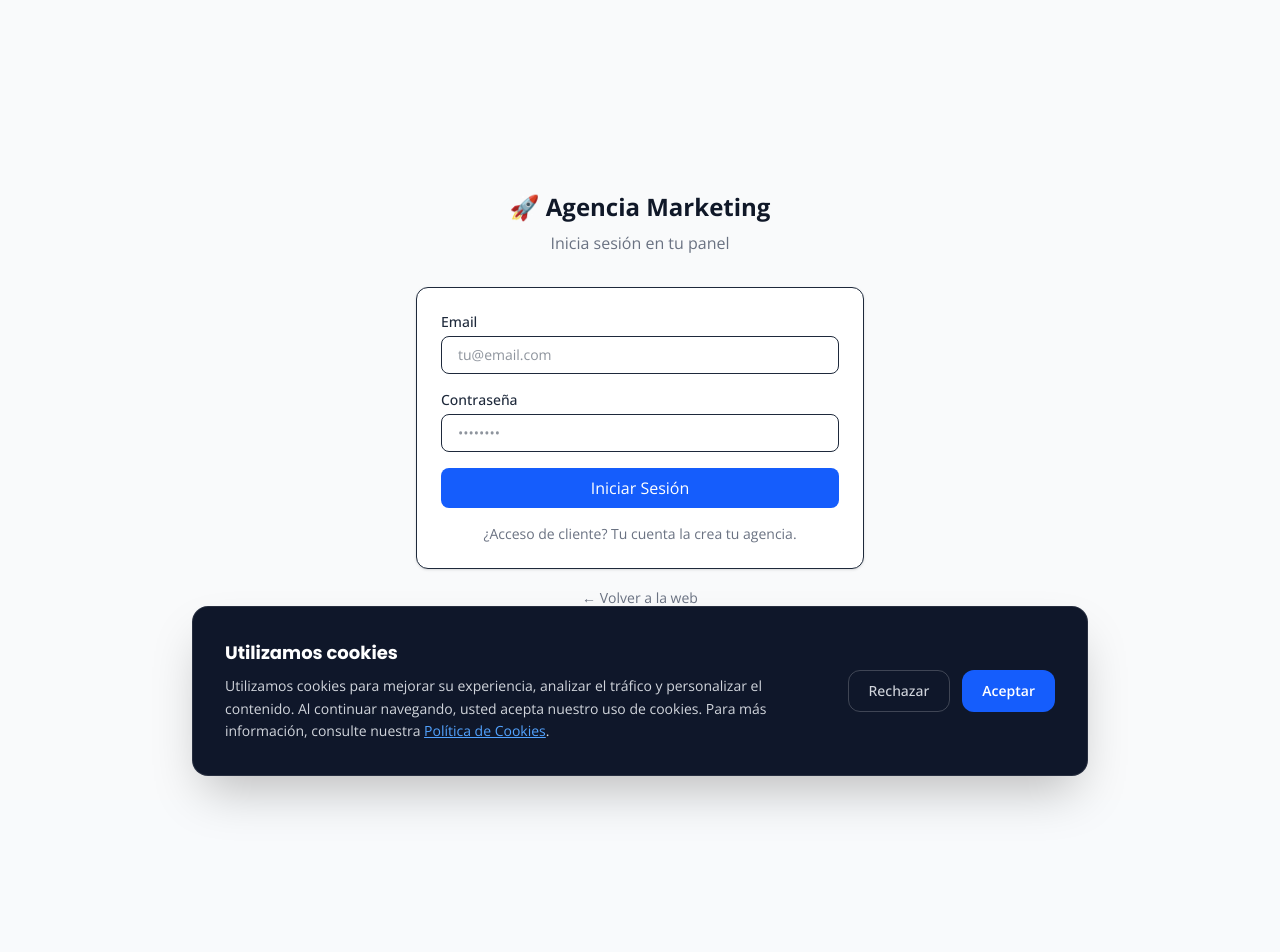
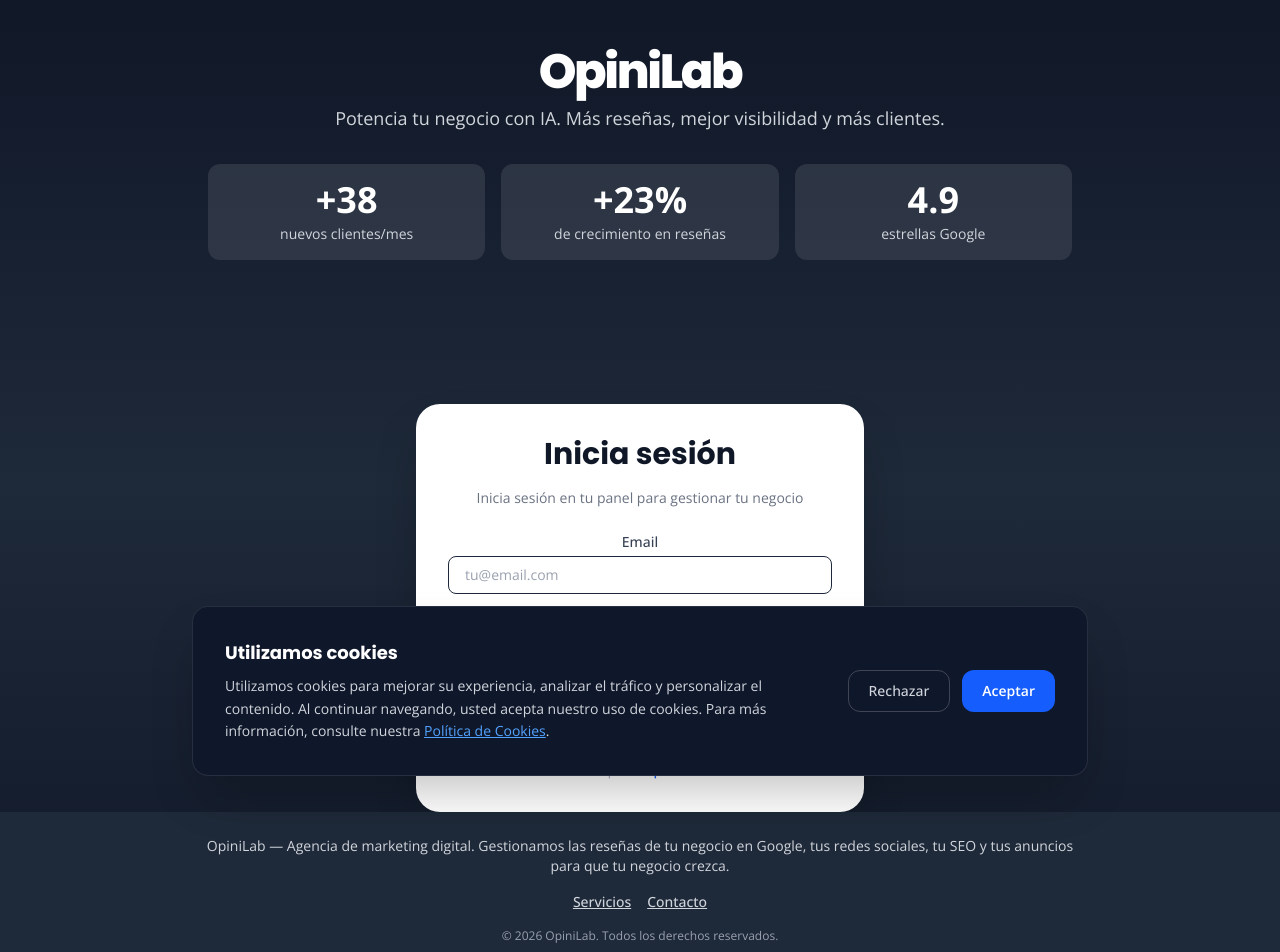
Before and after one commit to Desarrollador-Estick/opinilab, a Next.js app: page /login in a window 1280 px wide. Shown: the top 952 px of the page. Before the commit the page ends 800 px from the top, so only its background shows below. Built offline with nearby package versions, Linux system fonts and the light colour scheme; no server answers.

Commit message:
feat: rediseño visual del login con hero y stats

```diff
--- a/src/app/login/page.tsx
+++ b/src/app/login/page.tsx
@@ -77,16 +77,41 @@ export default function LoginPage() {
   }
 
   return (
-    <div className="min-h-screen flex items-center justify-center bg-gray-50">
-      <div className="w-full max-w-md">
-        <div className="text-center mb-8">
-          <Link href="/" className="text-2xl font-bold text-gray-900">
-            🚀 Agencia Marketing
-          </Link>
-          <p className="text-gray-500 mt-2">Inicia sesión en tu panel</p>
+    <div className="min-h-screen bg-gradient-to-b from-gray-900 via-gray-800 to-gray-900">
+      {/* Hero Section */}
+      <div className="py-12 px-4 max-w-4xl mx-auto text-center animate-fade-in">
+        <h1 className="text-4xl md:text-5xl font-extrabold tracking-tighter text-white mb-2">
+          OpiniLab
+        </h1>
+        <p className="text-lg text-gray-300 mb-8 max-w-2xl mx-auto">
+          Potencia tu negocio con IA. Más reseñas, mejor visibilidad y más clientes.
+        </p>
+        <div className="grid grid-cols-1 md:grid-cols-3 gap-4 mx-auto mb-12">
+          <div className="bg-white/10 rounded-xl p-4 text-center">
+            <div className="text-4xl font-bold text-white">+38</div>
+            <p className="text-sm text-gray-300 mt-1">nuevos clientes/mes</p>
+          </div>
+          <div className="bg-white/10 rounded-xl p-4 text-center">
+            <div className="text-4xl font-bold text-white">+23%</div>
+            <p className="text-sm text-gray-300 mt-1">de crecimiento en reseñas</p>
+          </div>
+          <div className="bg-white/10 rounded-xl p-4 text-center">
+            <div className="text-4xl font-bold text-white">4.9</div>
+            <p className="text-sm text-gray-300 mt-1">estrellas Google</p>
+          </div>
         </div>
+      </div>
 
-        <div className="bg-white rounded-xl border p-6 shadow-sm">
+      {/* Login Card */}
+      <div className="bg-white rounded-3xl shadow-2xl max-w-md mx-auto mt-12 overflow-hidden">
+        <div className="p-8 text-center">
+          <h2 className="text-3xl font-bold text-gray-900 mb-4">
+            Inicia sesión
+          </h2>
+          <p className="text-gray-500 text-sm mb-6">
+            Inicia sesión en tu panel para gestionar tu negocio
+          </p>
+
           {error && (
             <div className="bg-red-50 border border-red-200 text-red-700 px-4 py-3 rounded-lg mb-4 text-sm">
               {error}
@@ -95,23 +120,23 @@ export default function LoginPage() {
 
           <form onSubmit={handleLogin} className="space-y-4">
             <div>
-              <label className="block text-sm font-medium mb-1">Email</label>
+              <label className="block text-sm font-medium text-gray-700 mb-1">Email</label>
               <input
                 type="email"
                 value={email}
                 onChange={(e) => setEmail(e.target.value)}
-                className="w-full border rounded-lg px-4 py-2 text-sm"
+                className="w-full border rounded-lg px-4 py-2 text-sm placeholder-gray-400 focus:ring-2 focus:ring-blue-500 focus:border-transparent"
                 placeholder="tu@email.com"
                 required
               />
             </div>
             <div>
-              <label className="block text-sm font-medium mb-1">Contraseña</label>
+              <label className="block text-sm font-medium text-gray-700 mb-1">Contraseña</label>
               <input
                 type="password"
                 value={password}
                 onChange={(e) => setPassword(e.target.value)}
-                className="w-full border rounded-lg px-4 py-2 text-sm"
+                className="w-full border rounded-lg px-4 py-2 text-sm placeholder-gray-400 focus:ring-2 focus:ring-blue-500 focus:border-transparent"
                 placeholder="••••••••"
                 required
                 minLength={6}
@@ -120,21 +145,43 @@ export default function LoginPage() {
             <button
               type="submit"
               disabled={loading}
-              className="w-full bg-blue-600 text-white py-2 rounded-lg hover:bg-blue-700 transition disabled:opacity-50"
+              className="w-full bg-blue-600 text-white py-3 rounded-xl font-medium hover:bg-blue-700 transition disabled:opacity-50"
             >
               {loading ? "Iniciando sesión..." : "Iniciar Sesión"}
             </button>
           </form>
 
-          <div className="mt-4 text-center text-sm text-gray-500">
-            ¿Acceso de cliente? Tu cuenta la crea tu agencia.
+          <div className="mt-6 text-center text-sm text-gray-400">
+            <a href="/register" className="font-medium text-blue-600 hover:text-blue-400">
+              Crear cuenta
+            </a>
+            <span className="mx-2">|</span>
+            <a href="/forgot-password" className="font-medium text-blue-600 hover:text-blue-400">
+              Recuperar contraseña
+            </a>
           </div>
         </div>
+      </div>
 
-        <div className="mt-4 text-center">
-          <Link href="/" className="text-sm text-gray-500 hover:text-gray-700">
-            ← Volver a la web
-          </Link>
+      {/* Footer link section */}
+      <div className="bg-gray-800 py-6 text-center">
+        <div className="max-w-4xl mx-auto">
+          <p className="text-gray-300 text-sm mb-4">
+            OpiniLab — Agencia de marketing digital. Gestionamos las reseñas de tu
+            negocio en Google, tus redes sociales, tu SEO y tus anuncios para que tu
+            negocio crezca.
+          </p>
+          <div className="flex justify-center gap-4">
+            <a href="/servicios" className="text-gray-300 hover:text-blue-300 text-sm font-medium underline">
+              Servicios
+            </a>
+            <a href="#contacto" className="text-gray-300 hover:text-blue-300 text-sm font-medium underline">
+              Contacto
+            </a>
+          </div>
+          <p className="text-xs text-gray-400 mt-4">
+            © 2026 OpiniLab. Todos los derechos reservados.
+          </p>
         </div>
       </div>
     </div>
```
